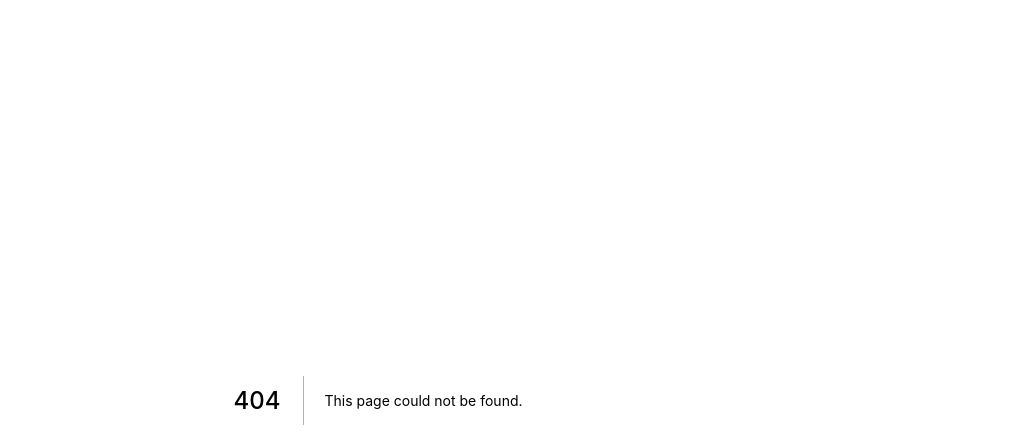
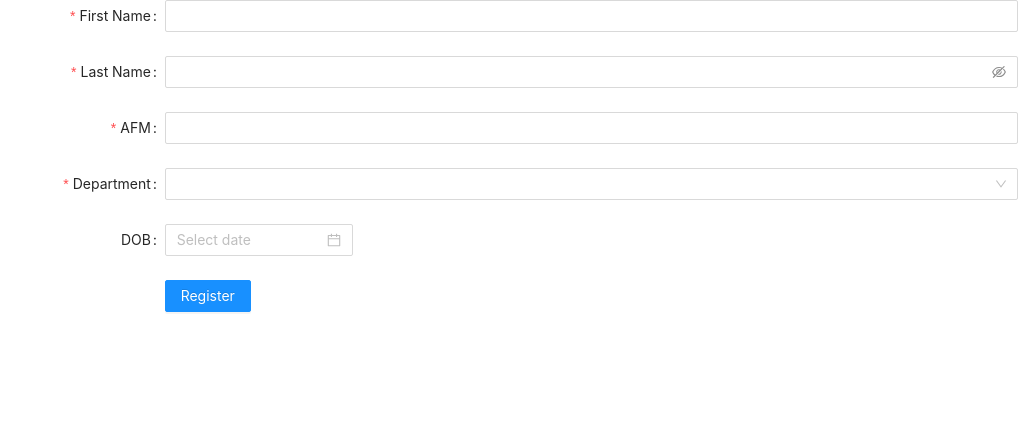
Before and after one commit to sphantom99/GrailsFrontEnd, a Next.js app: page /employees/addEmployee in a window 1280 px wide. Before the commit this address had no page. Shown: the top 448 px of the page, without its empty margins (262-1280 px from the left). Built offline with nearby package versions, Linux system fonts and the light colour scheme.

Commit message:
Added the addEmployee page start

```diff
--- /dev/null
+++ b/pages/employees/addEmployee.js
@@ -0,0 +1,128 @@
+import React, { useState } from 'react';
+import { Form, Input, Cascader, Select, Row, Col, Checkbox, Button, AutoComplete, DatePicker } from 'antd';
+import 'antd/dist/antd.css'; // or 'antd/dist/antd.less'
+
+
+export default function employee(){
+const { Option } = Select;
+
+const formItemLayout = {
+  labelCol: {
+    xs: {
+      span: 24,
+    },
+    sm: {
+      span: 8,
+    },
+  },
+  wrapperCol: {
+    xs: {
+      span: 24,
+    },
+    sm: {
+      span: 16,
+    },
+  },
+};
+const tailFormItemLayout = {
+  wrapperCol: {
+    xs: {
+      span: 24,
+      offset: 0,
+    },
+    sm: {
+      span: 16,
+      offset: 8,
+    },
+  },
+};
+
+
+  const [form] = Form.useForm();
+
+  const onFinish = (values) => {
+    console.log('Received values of form: ', values);
+    console.log('Date',values.dob.format('L'))
+  };
+
+  const [autoCompleteResult, setAutoCompleteResult] = useState([]);
+  const departments = ["Marketing","Sales","HR"];
+  return (
+    <Form
+      {...formItemLayout}
+      form={form}
+      name="register"
+      onFinish={onFinish}
+      initialValues={{
+
+      }}
+      scrollToFirstError
+    >
+      <Form.Item
+        name="firstName"
+        label="First Name"
+        rules={[
+          {
+            required: true,
+            message: 'Please input the Employees First Name!',
+          },
+        ]}
+      >
+        <Input />
+      </Form.Item>
+
+      <Form.Item
+        name="lastName"
+        label="Last Name"
+        rules={[
+          {
+            required: true,
+            message: 'Please input the Employees Last Name!',
+          },
+        ]}
+      >
+        <Input.Password />
+      </Form.Item>
+
+      <Form.Item
+        name="afm"
+        label="AFM"
+        rules={[
+          {
+            required: true,
+            message: 'Please input the Employees AFM!',
+          },
+        ]}
+      >
+        <Input />
+        </Form.Item>
+      <Form.Item
+      name="department"
+      label="Department"
+      rules={[
+          {
+              required: true,
+              message: 'Please Select the Department!',
+          }
+      ]}>
+          <Select>
+              {departments.map((value,index) => {
+                  return <Option value={value}>{value}</Option>
+              })}
+          </Select>
+      </Form.Item>
+      <Form.Item
+      name="dob"
+      label="DOB"
+      >
+          <DatePicker/>
+      </Form.Item>
+
+      <Form.Item {...tailFormItemLayout}>
+        <Button type="primary" htmlType="submit">
+          Register
+        </Button>
+      </Form.Item>
+   </Form>
+  );
+}
```
Also changed, not shown: pages/departments/allDepartments.js (+3 -4 lines).
